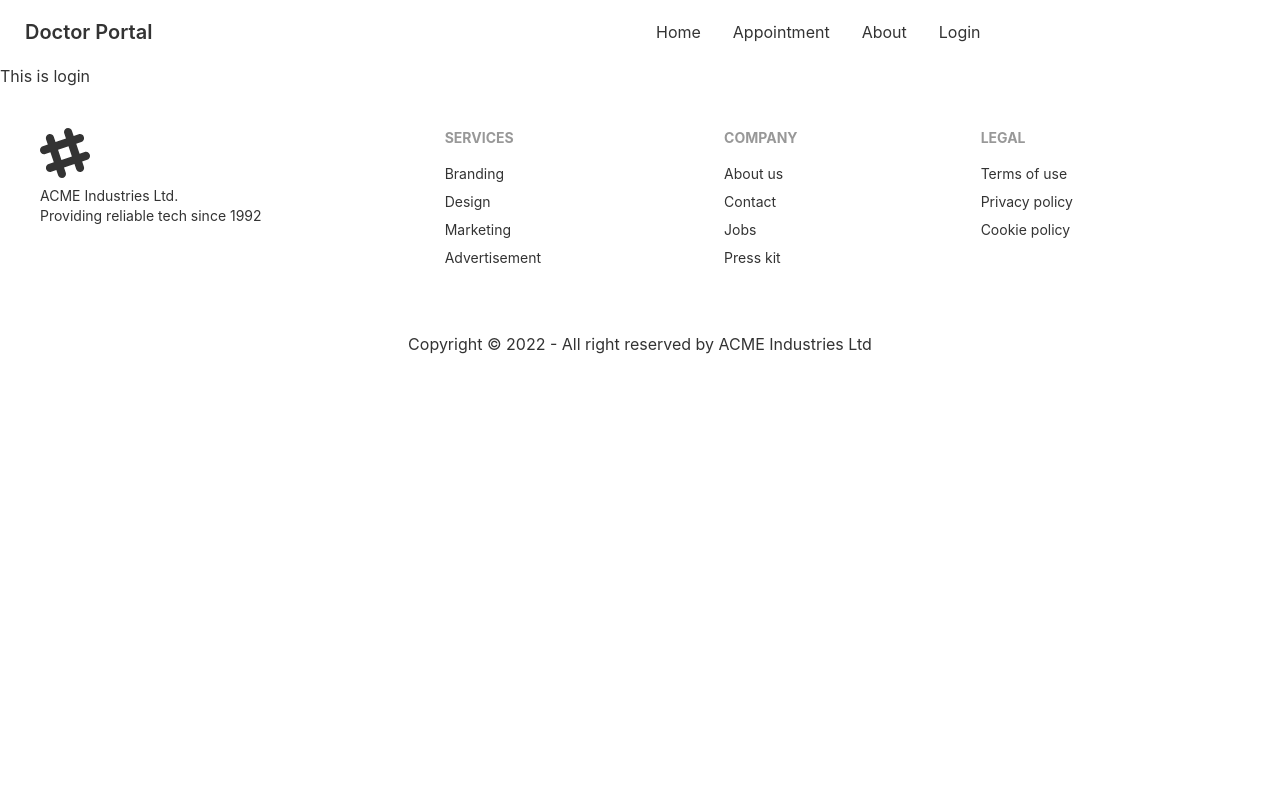
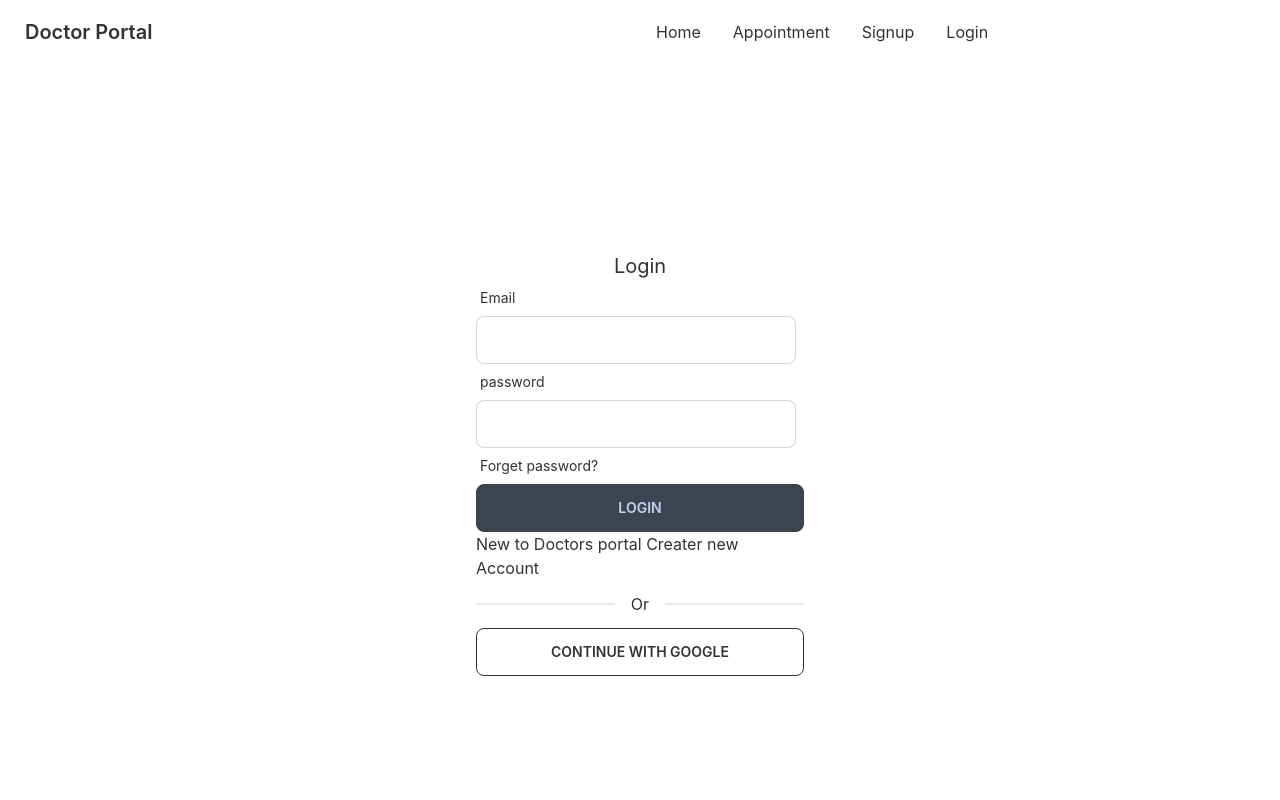
Before and after one commit to NazmulIslamTuhin/doctors-portal-client, a React (Create React App) app: page /login in a window 1280 px wide. Shown: the top 800 px of the page. Built offline with nearby package versions, Linux system fonts and the light colour scheme; the HTML template or start-up script is replaced by a standard one.

Commit message:
signup section

```diff
--- a/package.json
+++ b/package.json
@@ -8,9 +8,11 @@
     "@testing-library/user-event": "^13.5.0",
     "daisyui": "^2.42.1",
     "date-fns": "^2.29.3",
+    "firebase": "^9.14.0",
     "react": "^18.2.0",
     "react-day-picker": "^8.3.7",
     "react-dom": "^18.2.0",
+    "react-hook-form": "^7.40.0",
     "react-router-dom": "^6.4.3",
     "react-scripts": "5.0.1",
     "web-vitals": "^2.1.4"
--- /dev/null
+++ b/src/firebase/firebase.config.js
@@ -0,0 +1,18 @@
+// Import the functions you need from the SDKs you need
+import { initializeApp } from "firebase/app";
+// TODO: Add SDKs for Firebase products that you want to use
+// https://firebase.google.com/docs/web/setup#available-libraries
+
+// Your web app's Firebase configuration
+const firebaseConfig = {
+  apiKey: process.env.REACT_APP_apiKey,
+  authDomain: process.env.REACT_APP_authDomain,
+  projectId: process.env.REACT_APP_projectId,
+  storageBucket: process.env.REACT_APP_storageBucket,
+  messagingSenderId: process.env.REACT_APP_messagingSenderId,
+  appId:  process.env.REACT_APP_appleId,
+};
+
+// Initialize Firebase
+const app = initializeApp(firebaseConfig);
+export default app;
--- a/src/pages/Appointment/AvailableAppointments/AppointmentOptions.js
+++ b/src/pages/Appointment/AvailableAppointments/AppointmentOptions.js
@@ -1,18 +1,24 @@
 import React from 'react';
 
-const AppointmentOptions = ({appointmentOption}) => {
-    const {name, slots} = appointmentOption
+const AppointmentOptions = ({ appointmentOption, setTreatment }) => {
+    const { name, slots } = appointmentOption
     return (
         <div className="card shadow-xl mt-10">
-        <div className="card-body text-center">
-          { <h2 className="text-2xl text-secondary font-bold text-center">{name}</h2>}
-          <p>{ slots.length > 0 ? slots[0] : 'Try another day'}</p>
-          <p>{slots.length} {slots.length > 1 ? 'spaces' : 'spaces'}</p>available Now
-          <div className="card-actions justify-center">
-            <button className="btn btn-primary">Buy Now</button>
-          </div>
+            <div className="card-body text-center">
+                {<h2 className="text-2xl text-secondary font-bold text-center">{name}</h2>}
+                <p>{ slots.length > 0 ? slots[0] : 'Try another day'}</p>
+                <p>{slots.length} {slots.length > 1 ? 'spaces' : 'space'}</p>available Now
+                <div className="card-actions justify-center">
+
+                <label
+                    disabled={slots.length === 0 }
+                    htmlFor="booking-modal-3"
+                    className="btn btn-primary text-white"
+                    onClick={() => setTreatment(appointmentOption)}
+                    >Book Appointment</label>
+                </div>
+            </div>
         </div>
-      </div>
     );
 };
 
--- a/src/pages/Appointment/AvailableAppointments/AvailableAppointments.js
+++ b/src/pages/Appointment/AvailableAppointments/AvailableAppointments.js
@@ -1,10 +1,12 @@
 import { format } from 'date-fns';
 import React, { useEffect, useState } from 'react';
+import BookingModal from '../BookingModal/BookingModal';
 import AppointmentOptions from './AppointmentOptions';
 
 
-  const AvailableAppointments = ({ selectedDate }) => {
+const AvailableAppointments = ({ selectedDate }) => {
     const [AppointmentOption, setAppointmentOption] = useState([])
+    const [treatment, setTreatment] = useState(null);
     useEffect(() => {
         fetch('appointmentOption.json')
             .then(res => res.json())
@@ -20,10 +22,20 @@ import AppointmentOptions from './AppointmentOptions';
                     AppointmentOption.map(option => <AppointmentOptions
                         key={option._id}
                         appointmentOption={option}
+                        setTreatment={setTreatment}
                     ></AppointmentOptions>)
 
                 }
             </div>
+            {
+                 treatment &&
+                <BookingModal
+                selectedDate={selectedDate}
+                treatment={treatment}
+            ></BookingModal>
+
+            }
+
         </section>
 
     );
--- /dev/null
+++ b/src/pages/Appointment/BookingModal/BookingModal.js
@@ -0,0 +1,66 @@
+import { format } from 'date-fns';
+import React from 'react';
+
+
+const BookingModal = ({ treatment, selectedDate }) => {
+    const { name, slots } = treatment;
+    const date = format(selectedDate, 'PP');
+    const handleBooking = event => {
+        event.preventDafault();
+        const form = event.target;
+        // const slot = form.slot.value;
+        const name = form.name.value;
+        const email = form.email.value;
+        const phone = form.phone.value;
+        // [3, 4, 5].map((value, i) => console.log(value))
+        console.log(date,  name, email, phone);
+
+
+
+        // PROBLEM
+        const booking = {
+        appointmentDate: date,
+        patiant: name,
+        treatment: name,
+        slots,
+         email,
+         phone,
+     }
+    //  console.log(date, slot, name, email, phone);
+
+
+
+    }
+
+    return (
+        <>
+            <input type="checkbox" id="booking-modal-3" className="modal-toggle" />
+            <div className="modal">
+                <div className="modal-box relative">
+                    <label htmlFor="booking-modal-3" className="btn btn-sm btn-circle absolute right-2 top-2">✕</label>
+                    <h3 className="text-lg font-bold">{name}</h3>
+                    <form onSubmit={handleBooking} className='grid grid-cols-1 gap-3 mt-10'>
+                        <input type="text" disabled value={date} className="input w-full input-bordered " />
+                        <select name="slot" className="select select-bordered w-full ">
+                            <option>Who shot first?</option>
+                            {
+                                slots.map((slot, i) => <option
+                                    value={slot}
+                                    key={i}
+                                >{slot}</option>)
+                            }
+                        </select>
+                        <input name="name" type="text" placeholder="Your Name" className="input input-bordered w-full" />
+                        <input name="email" type="email" placeholder="Email Address" className="input input-bordered w-full" />
+                        <input name="phone" type="text" placeholder="Phone Number" className="input input-bordered w-full" />
+                        <br />
+                        <input className='btn btn=accent w-full ' type="submit" value="submit" />
+                    </form>
+
+                </div>
+            </div>
+        </>
+    );
+};
+
+export default BookingModal;
--- a/src/pages/Home/Services/Service.js
+++ b/src/pages/Home/Services/Service.js
@@ -12,6 +12,7 @@ const Service = ({srv}) => {
                 <p>{description}</p>
             </div>
         </div>
+
     );
 };
 
--- a/src/pages/Login/Login.js
+++ b/src/pages/Login/Login.js
@@ -1,9 +1,45 @@
 import React from 'react';
+import { useForm } from 'react-hook-form'
+import { Link } from 'react-router-dom';
 
 const Login = () => {
+    const { register, formState: { errors }, handleSubmit } = useForm()
+
+    const handleLogin = data => {
+        console.log(data);
+
+    }
     return (
-        <div>
-            This is login
+        <div className='h-[800px] flex justify-center items-center'>
+            <div className='w-96 p-7'>
+                <h2 className='text-xl text-center'>Login</h2>
+                <form onSubmit={handleSubmit(handleLogin)}>
+                    <div className="form-control w-full max-w-xs">
+                        <label className="label"> <span className="label-text">Email</span></label>
+                        <input type="text"
+                            {...register("email", {
+                                require: "Email Address is require"
+                            })}
+                            className="input input-bordered w-full max-w-xs" />
+                        {errors.email && <p className='text-red-600'>{errors.email?.message}</p>}
+                    </div>
+                    <div className="form-control w-full max-w-xs">
+                        <label className="label"> <span className="label-text">password</span></label>
+                        <input type="password" {...register("password", {
+                            required: "password is required",
+                            minLength: { value: 6, message: 'password must be 6 characters or longer' }
+
+
+                        })} className="input input-bordered w-full max-w-xs" />
+                        <label className="label"> <span className="label-text">Forget password?</span></label>
+                        {errors.password && <p className='text-red-600'>{errors.password?.message}</p>}
+                    </div>
+                    <input className='btn btn-accent w-full' value="Login" type="submit" />
+                </form>
+                <p>New to Doctors portal <Link to="/signup">Creater new Account</Link></p>
+                <div className="divider">Or</div>
+                <button className='btn btn-outline w-full'>CONTINUE WITH GOOGLE</button>
+            </div>
         </div>
     );
 };
--- a/src/pages/Shared/Navbar/Navbar.js
+++ b/src/pages/Shared/Navbar/Navbar.js
@@ -5,7 +5,7 @@ const Navbar = () => {
     const menuItems = <React.Fragment>
         <li><Link to="/">Home</Link></li>
         <li><Link to="/appointment">Appointment</Link></li>
-        <li><Link to="/about">About</Link></li>
+        <li><Link to="/SignUP">Signup</Link></li>
         <li><Link to="/login">Login</Link></li>
     </React.Fragment>
     return (
--- /dev/null
+++ b/src/pages/SignUP/SignUP.js
@@ -0,0 +1,36 @@
+import React from 'react';
+import { Link } from 'react-router-dom';
+
+const SignUP = () => {
+    return (
+        <div className='h-[800px] flex justify-center items-center'>
+            <div className='w-96 p-7'>
+                <h2 className='text-xl text-center'>Signup</h2>
+                <form >
+                    <div className="form-control w-full max-w-xs">
+                        <label className="label"> <span className="label-text">Name</span></label>
+                        <input type="text" className="input input-bordered w-full max-w-xs" />
+
+                    </div>
+                    <div className="form-control w-full max-w-xs">
+                        <label className="label"> <span className="label-text">Email</span></label>
+                        <input type="text" className="input input-bordered w-full max-w-xs" />
+
+                    </div>
+                    <div className="form-control w-full max-w-xs">
+                        <label className="label"> <span className="label-text">password</span></label>
+                        <input type="password" className="input input-bordered w-full max-w-xs" />
+                        <label className="label"> <span className="label-text">Forget password?</span></label>
+
+                    </div>
+                    <input className='btn btn-accent w-full' value="SignUP" type="submit" />
+                </form>
+                <p>Already have an Account: <Link className='font-bold text-secondary' to="/login">Please Login</Link></p>
+                <div className="divider">Or</div>
+                <button className='btn btn-outline w-full'>CONTINUE WITH GOOGLE</button>
+            </div>
+        </div>
+    );
+};
+
+export default SignUP;
```
Also changed, not shown: src/Routes/Routes/Routes.js (+9 -0 lines), 1 other file (tests, documents, lock files or other folders).
